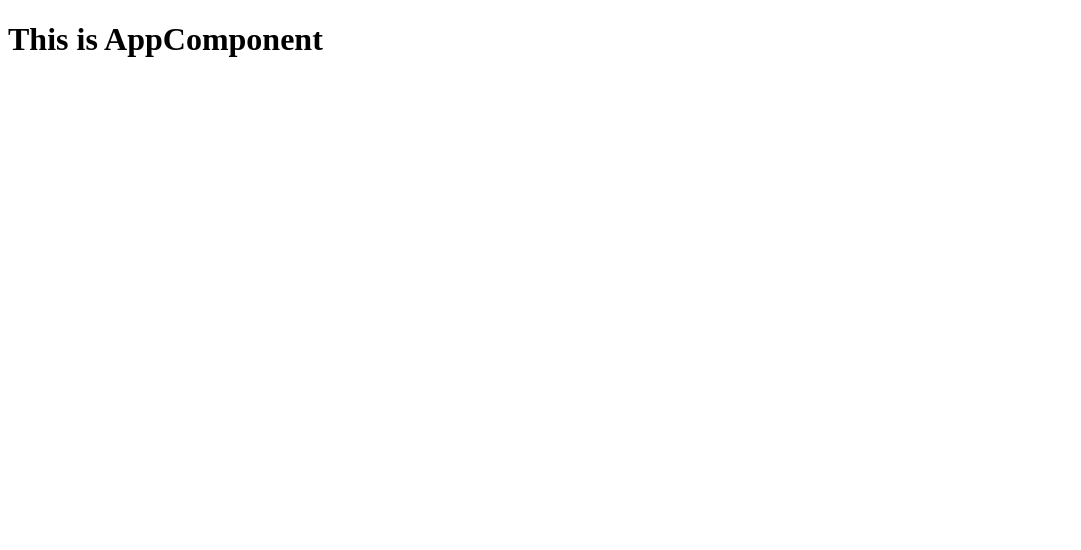
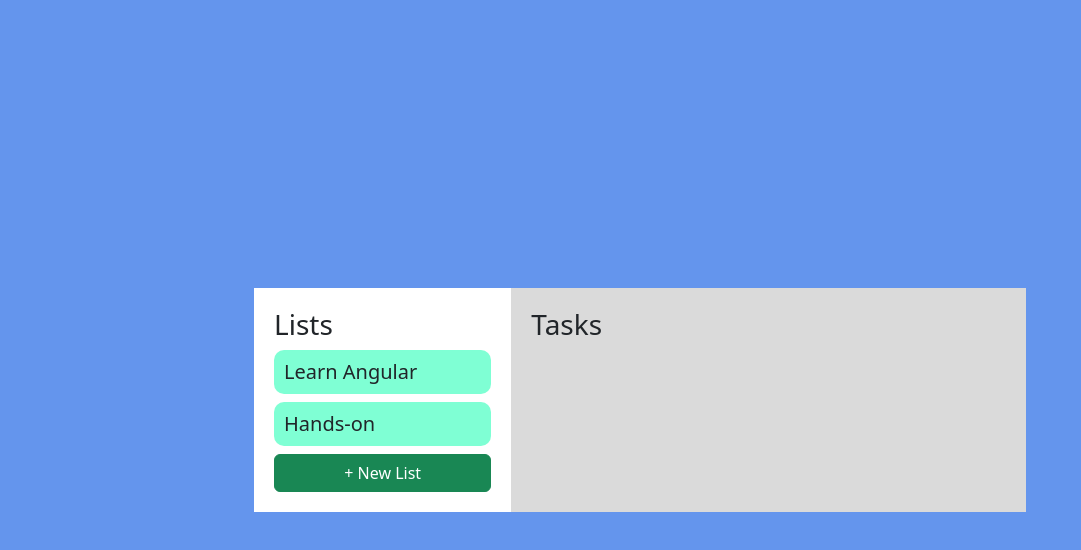
Before and after one commit to sushilshinde/angular-task-manager-app, an Angular app: page / in a window 1280 px wide. Shown: the top 550 px of the page, without its empty margins (0-1081 px from the left). Built offline with nearby package versions, Linux system fonts and the light colour scheme.

Commit message:
basic setup of todo list home page

```diff
--- a/angular.json
+++ b/angular.json
@@ -25,6 +25,7 @@
               "src/assets"
             ],
             "styles": [
+              "node_modules/bootstrap/dist/css/bootstrap.min.css",
               "src/styles.css"
             ],
             "scripts": []
--- a/package.json
+++ b/package.json
@@ -18,6 +18,7 @@
     "@angular/platform-browser": "^16.1.7",
     "@angular/platform-browser-dynamic": "^16.1.7",
     "@angular/router": "^16.1.7",
+    "bootstrap": "^5.3.1",
     "rxjs": "~7.8.0",
     "tslib": "^2.3.0",
     "zone.js": "~0.13.1"
--- a/src/app/app.component.html
+++ b/src/app/app.component.html
@@ -1,3 +1,6 @@
 <!-- Branch Murty -->
 
-<h1>This is AppComponent</h1>
+<!-- <h1>This is AppComponent</h1>
+<button class="btn btn-primary">Button</button> -->
+
+<app-home></app-home>
--- a/src/app/app.module.ts
+++ b/src/app/app.module.ts
@@ -3,10 +3,12 @@
 
 import { AppRoutingModule } from './app-routing.module';
 import { AppComponent } from './app.component';
+import { HomeComponent } from './home/home.component';
 
 @NgModule({
   declarations: [
-    AppComponent
+    AppComponent,
+    HomeComponent
   ],
   imports: [
     BrowserModule,
--- /dev/null
+++ b/src/app/home/home.component.css
@@ -0,0 +1,52 @@
+.home-page-container{
+    background-color: cornflowerblue;
+    padding: 20px;
+    height: 100vh;
+    display: flex;
+    justify-content: center;
+    align-items: center;
+}
+.home-page-heading{
+    text-align: center;
+}
+.todo-lists-container{
+    border-radius: 5px;
+    padding: 10px;
+    width: 60vw;
+    /* height: ; */
+}
+.list-container{
+    background-color: #ffffff;
+    padding: 20px;
+}
+.task-heading{
+    background-color: aquamarine;
+    border-radius: 10px;
+    padding: 10px;
+    cursor: pointer;
+}
+.seperator{
+    display: flex;
+    flex-direction: column;
+    justify-content: space-between;
+}
+.tasks-container{
+    background-color: #dadada;
+    padding: 20px;
+}
+.task-container{
+    display: flex;
+    justify-content: space-between;
+    align-items: center;
+    background-color: #ffffff;
+    border-radius: 5px;
+    padding: 6px;
+}
+.task-buttons-container{
+    display: flex;
+    align-items: center;
+    justify-content: center;
+}
+.task-button{
+    margin: 5px;
+}
--- /dev/null
+++ b/src/app/home/home.component.html
@@ -0,0 +1,27 @@
+<!-- home page by murty -->
+<div class="home-page-container">
+  <div class="todo-lists-container">
+    <div class="row">
+      <div class="col-4 list-container">
+        <h3>Lists</h3>
+        <div class="seperator">
+        <div class="task-info" *ngFor="let task of allTasks">
+          <h5 class="task-heading" (click)="showTask(task)">{{ task.title }}</h5>
+        </div>
+        <button class="btn btn-success">+ New List</button>
+      </div>
+      </div>
+      <div class="col-8 tasks-container">
+        <h3>Tasks</h3>
+        <div class="task-container" *ngIf="displayTask">
+        <p class="task-description">{{displayTask}}</p>
+        <div class="task-buttons-container">
+          <button class="btn btn-primary task-button">Update</button>
+          <button class="btn btn-danger task-button">Delete</button>
+          <button class="btn btn-success task-button">Done</button>
+        </div>
+      </div>
+      </div>
+  </div>
+</div>
+</div>
--- /dev/null
+++ b/src/app/home/home.component.ts
@@ -0,0 +1,37 @@
+import { Component, OnInit } from '@angular/core';
+
+@Component({
+  selector: 'app-home',
+  templateUrl: './home.component.html',
+  styleUrls: ['./home.component.css'],
+})
+export class HomeComponent implements OnInit{
+  allTasks = [
+    {
+      id: 1,
+      title: 'Learn Angular',
+      desc: 'Learn angular from basics to advanced',
+      completed: false,
+    },
+    {
+      id: 2,
+      title: 'Hands-on',
+      desc: 'Practice and apply all the concepts by doing hands-on',
+      completed: false,
+    }
+  ];
+
+  displayTask: string = '';
+
+  constructor(){}
+
+  ngOnInit(): void {
+
+  }
+
+  showTask(task:any){
+    this.displayTask = task.desc;
+  }
+
+
+}
```
Also changed, not shown: 2 other files (tests, documents, lock files or other folders).
